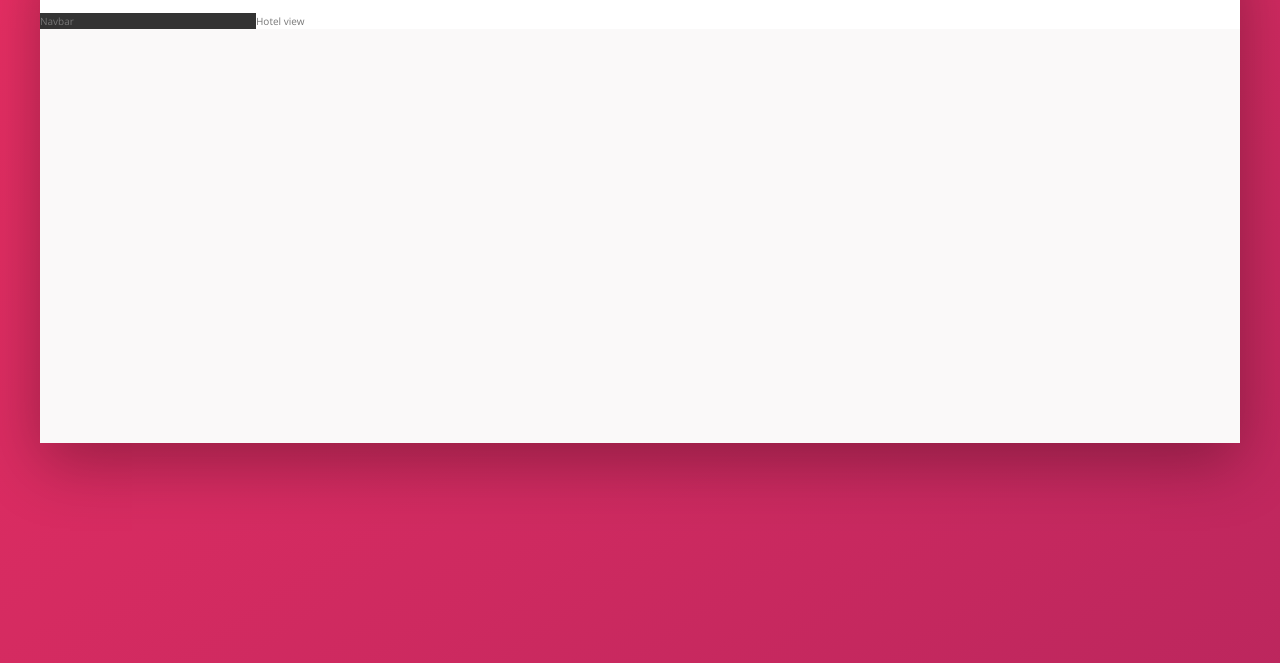
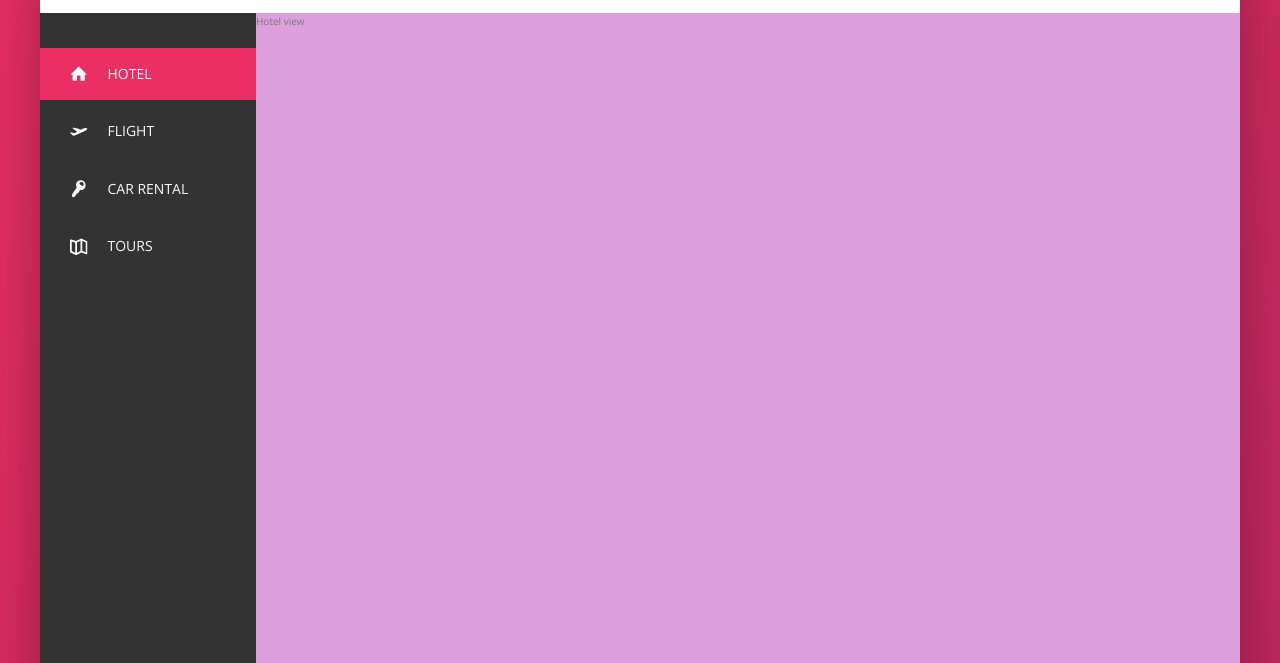
Before and after one commit to emerpaiva/Trillo, a website: page index.html in a window 1280 px wide. Shown: the part 137-800 px from the top of the page. Drawn offline with nearby package versions, Linux system fonts and the light colour scheme.

Commit message:
Created sidebar component

```diff
--- a/index.html
+++ b/index.html
@@ -47,7 +47,44 @@
 
       <div class="content">
         <nav class="sidebar">
-          Navbar
+          <ul class="side-nav">
+            <li class="side-nav__item side-nav__item--active">
+              <a href="#" class="side-nav__link">
+                <svg class="side-nav__icon">
+                  <use xlink:href="img/sprite.svg#icon-home"></use>
+                </svg>
+                <span>Hotel</span>
+              </a>
+            </li>
+            <li class="side-nav__item">
+              <a href="#" class="side-nav__link">
+                <svg class="side-nav__icon">
+                  <use xlink:href="img/sprite.svg#icon-aircraft-take-off"></use>
+                </svg>
+                <span>Flight</span>
+              </a>
+            </li>
+            <li class="side-nav__item">
+              <a href="#" class="side-nav__link">
+                <svg class="side-nav__icon">
+                  <use xlink:href="img/sprite.svg#icon-key"></use>
+                </svg>
+                <span>Car rental</span>
+              </a>
+            </li>
+            <li class="side-nav__item">
+              <a href="#" class="side-nav__link">
+                <svg class="side-nav__icon">
+                  <use xlink:href="img/sprite.svg#icon-map"></use>
+                </svg>
+                <span>Tours</span>
+              </a>
+            </li>
+          </ul>
+
+          <div class="legal">
+            &copy; 2019 by Trillo. All rights reserved.
+          </div>
         </nav>
 
         <main class="hotel-view">
--- a/scss/layout/_sidebar.scss
+++ b/scss/layout/_sidebar.scss
@@ -2,4 +2,85 @@
   background-color: var(--color-grey-dark-1);
 
   flex: 0 0 18%;
+  display: flex;
+  flex-direction: column;
+  justify-content: space-between;
 }
+
+
+/////////////////////////////
+// SIDE NAVIGATION
+.side-nav {
+  font-size: 1.4rem;
+  list-style: none;
+  margin-top: 3.5rem;
+
+  &__item {
+    cursor: pointer;
+    position: relative;
+
+    &:not(:last-child) {
+      margin-bottom: .5rem;
+    }
+
+    &::before {
+      content: "";
+      position: absolute;
+      top: 0;
+      left: 0;
+      height: 100%;
+      width: 3px;
+      background-color: var(--color-primary);
+
+      // GREATE ANIMATION
+      // transform-origin: left;
+      transform: scaleY(0);
+      transition: transform .2s,
+                  width .4s cubic-bezier(1, .01, 0, 1.02) .2s,
+                  background-color .1s;
+    }
+
+    &--active,
+    &:hover {
+      &::before {
+        transform: scaleY(1);
+        width: 100%;
+      }
+    }
+
+    &:active {
+      &::before {
+        background-color: var(--color-primary-light);
+      }
+    }
+  }
+
+  &__link:link,
+  &__link:visited {
+    color: var(--color-grey-light-1);
+    text-decoration: none;
+    text-transform: uppercase;
+    padding: 1.5rem 3rem;
+    position: relative;
+    z-index: 20;
+
+    display: flex;
+    align-items: center;
+  }
+
+  &__icon {
+    width: 1.75rem;
+    height: 1.75rem;
+    margin-right: 2rem;
+    fill: currentColor;
+  }
+}
+
+/////////////////////////////
+// LEGAL TEXT
+.legal {
+  color: var(--color-grey-light-4);
+  font-size: 1.2rem;
+  text-align: center;
+  padding: 2.5rem;
+}
--- a/scss/pages/_home.scss
+++ b/scss/pages/_home.scss
@@ -15,4 +15,8 @@
 .hotel-view {
   background-color: #fff;
   flex: 1;
+
+  // TEST
+  height: 80rem;
+  background-color: plum;
 }
```
Also changed, not shown: css/style.css.
